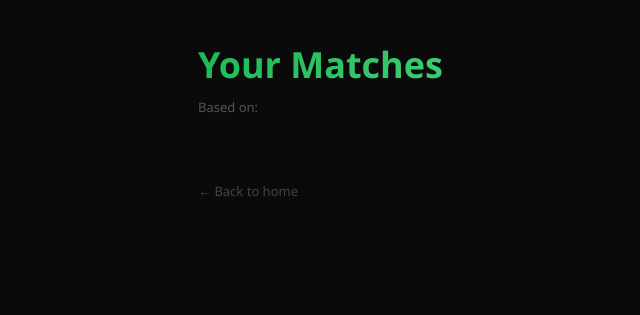
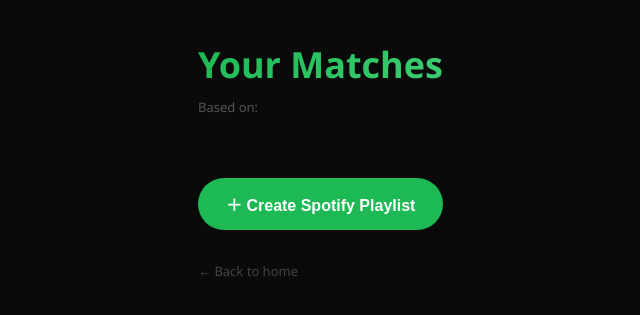
Before and after one commit to 24etominsky/festivef23, a Flask app: template src/templates/results.html in a window 1280 px wide. Shown: the top 315 px of the page, without its empty margins (122-762 px from the left). Run offline with Flask 3, Linux system fonts and the light colour scheme; the template is opened without the code that fills it, so the values that code supplies are empty.

Commit message:
add create playlist feature
Adds /create_playlist endpoint that builds a Spotify playlist from matched festival artists (top track per artist). Updates OAuth scope to include playlist-modify-public and user-read-private. Adds button with loading/success/error states to results page.

Co-Authored-By: Claude Sonnet 4.6 <noreply@anthropic.com>

```diff
--- a/src/app.py
+++ b/src/app.py
@@ -17,14 +17,14 @@ app.config["SESSION_COOKIE_SECURE"] = True
 
 def get_auth_manager(cache_handler=None):
     return SpotifyOAuth(
-        scope="user-top-read",
+        scope="user-top-read playlist-modify-public user-read-private",
         redirect_uri=os.getenv("SPOTIPY_REDIRECT_URI"),
         cache_handler=cache_handler
     )
 
 @app.route("/")
 def index():
-    return render_template("templates/index.html")
+    return render_template("index.html")
 
 @app.route("/login")
 def login():
@@ -64,6 +64,45 @@ def results():
 
     return render_template("results.html", matches=matches, top_artists=names, top_score=top_score)
 
+@app.route("/create_playlist", methods=["POST"])
+def create_playlist():
+    token = session.get("token")
+    if not token:
+        return jsonify({"error": "Not authenticated"}), 401
+
+    data = request.get_json()
+    artist_names = data.get("artists", [])
+    if not artist_names:
+        return jsonify({"error": "No artists provided"}), 400
+
+    sp = spotipy.Spotify(auth=token["access_token"])
+    try:
+        user_id = sp.current_user()["id"]
+        playlist = sp.user_playlist_create(
+            user=user_id,
+            name="Hinterland Festival Matches",
+            public=True,
+            description="Your personalized Hinterland lineup based on your Spotify taste"
+        )
+
+        track_uris = []
+        for name in artist_names:
+            results = sp.search(q=f"artist:{name}", type="artist", limit=1)
+            artists = results["artists"]["items"]
+            if artists:
+                artist_id = artists[0]["id"]
+                top_tracks = sp.artist_top_tracks(artist_id)
+                if top_tracks["tracks"]:
+                    track_uris.append(top_tracks["tracks"][0]["uri"])
+
+        if track_uris:
+            sp.playlist_add_items(playlist["id"], track_uris)
+
+        return jsonify({"url": playlist["external_urls"]["spotify"]})
+    except Exception as e:
+        print(f"Playlist error: {e}")
+        return jsonify({"error": str(e)}), 500
+
 @app.route("/debug")
 def debug():
     return jsonify({
--- a/src/templates/results.html
+++ b/src/templates/results.html
@@ -138,6 +138,37 @@
         }
 
         .back:hover { color: #1DB954; }
+
+        .playlist-btn {
+            display: inline-flex;
+            align-items: center;
+            gap: 10px;
+            background: #1DB954;
+            color: white;
+            border: none;
+            padding: 14px 28px;
+            font-size: 16px;
+            font-weight: 600;
+            border-radius: 50px;
+            cursor: pointer;
+            margin-top: 28px;
+            transition: background 0.2s, transform 0.2s;
+        }
+
+        .playlist-btn:hover { background: #1aa34a; transform: scale(1.03); }
+        .playlist-btn:disabled { background: #333; color: #666; cursor: default; transform: none; }
+
+        .playlist-link {
+            display: inline-block;
+            margin-top: 16px;
+            color: #1DB954;
+            font-size: 15px;
+            text-decoration: none;
+        }
+
+        .playlist-link:hover { text-decoration: underline; }
+
+        .playlist-error { color: #e05; margin-top: 12px; font-size: 14px; }
     </style>
 </head>
 <body>
@@ -193,7 +224,47 @@
         </div>
         {% endfor %}
 
+        <div>
+            <button class="playlist-btn" id="playlist-btn" onclick="createPlaylist()">
+                ＋ Create Spotify Playlist
+            </button>
+            <div id="playlist-result"></div>
+        </div>
+
         <a href="/" class="back">← Back to home</a>
     </div>
+
+    <script>
+        const matchedArtists = {{ matches | selectattr("score", "gt", 0) | map(attribute="name") | list | tojson }};
+
+        async function createPlaylist() {
+            const btn = document.getElementById("playlist-btn");
+            const result = document.getElementById("playlist-result");
+            btn.disabled = true;
+            btn.textContent = "Creating playlist…";
+            result.innerHTML = "";
+
+            try {
+                const res = await fetch("/create_playlist", {
+                    method: "POST",
+                    headers: { "Content-Type": "application/json" },
+                    body: JSON.stringify({ artists: matchedArtists })
+                });
+                const data = await res.json();
+                if (data.url) {
+                    result.innerHTML = `<a class="playlist-link" href="${data.url}" target="_blank">✓ Open playlist in Spotify →</a>`;
+                    btn.textContent = "Playlist created!";
+                } else {
+                    result.innerHTML = `<p class="playlist-error">Error: ${data.error || "Unknown error"}</p>`;
+                    btn.disabled = false;
+                    btn.textContent = "＋ Create Spotify Playlist";
+                }
+            } catch (e) {
+                result.innerHTML = `<p class="playlist-error">Request failed. Try logging in again.</p>`;
+                btn.disabled = false;
+                btn.textContent = "＋ Create Spotify Playlist";
+            }
+        }
+    </script>
 </body>
 </html>
```
Also changed, not shown: CLAUDE.md (added, +54 -0 lines).
